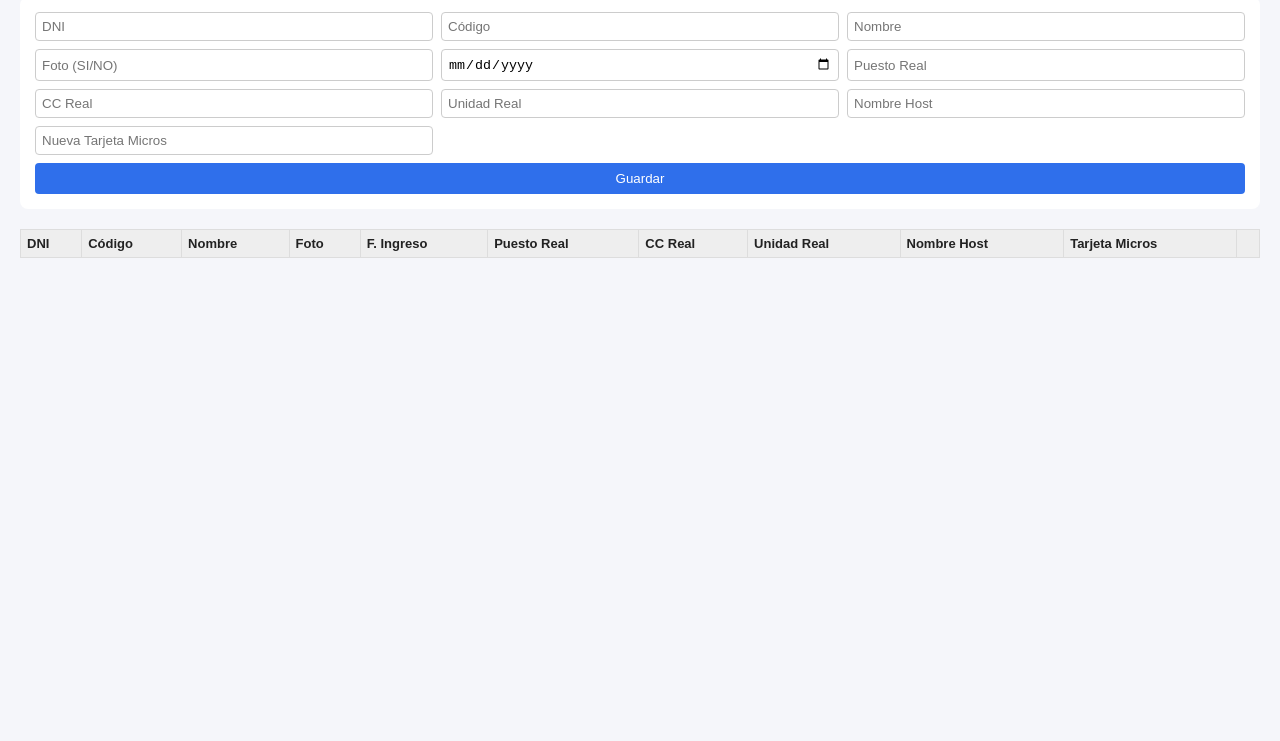
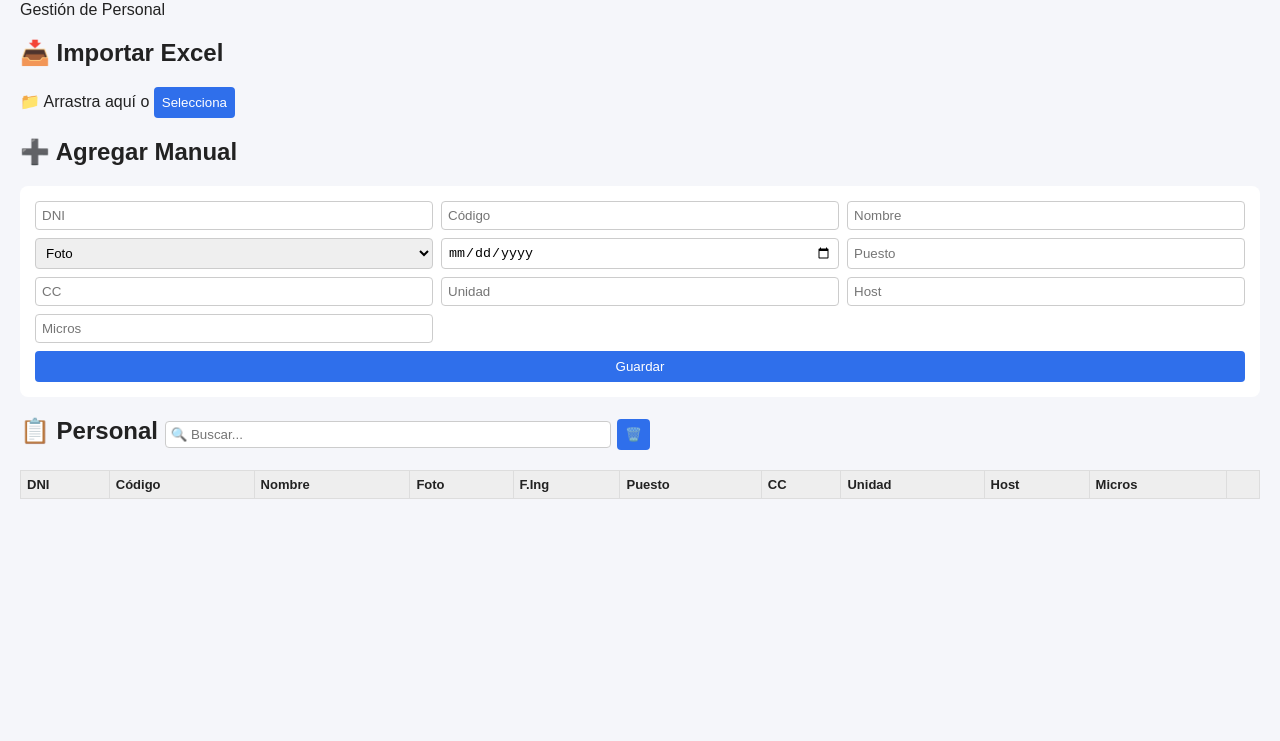
Before and after one commit to systemswissotelTI/inventaTISwiss, a website built with Vite: page index.html in a window 1280 px wide. Shown: the part 59-800 px from the top of the page. Built offline with nearby package versions, Linux system fonts and the light colour scheme; some packages are replaced by stand-ins of ours; no server answers; the database is empty.

Commit message:
Update index.html

```diff
--- a/index.html
+++ b/index.html
@@ -2,35 +2,18 @@
 <html lang="es">
 <head>
 <meta charset="UTF-8">
-<title>Sistema Personal - Firebase</title>
+<meta name="viewport" content="width=device-width, initial-scale=1.0">
+<title>inventaTISwiss</title>
 <link rel="stylesheet" href="/src/style.css">
 </head>
 <body>
-
-<h1>Personal (colección: <b>personal</b>)</h1>
-
-<form name="f" id="form-personal">
-  <input name="dni" placeholder="DNI" required>
-  <input name="codigo" placeholder="Código" required>
-  <input name="nombre" placeholder="Nombre" required>
-  <input name="foto" placeholder="Foto (SI/NO)">
-  <input name="fechaIngreso" type="date">
-  <input name="puestoReal" placeholder="Puesto Real">
-  <input name="ccReal" placeholder="CC Real">
-  <input name="unidadReal" placeholder="Unidad Real">
-  <input name="nombreHost" placeholder="Nombre Host">
-  <input name="nuevaTarjetaMicros" placeholder="Nueva Tarjeta Micros">
-  <button type="submit">Guardar</button>
-</form>
-
-<table>
-  <thead><tr>
-    <th>DNI</th><th>Código</th><th>Nombre</th><th>Foto</th><th>F. Ingreso</th>
-    <th>Puesto Real</th><th>CC Real</th><th>Unidad Real</th><th>Nombre Host</th><th>Tarjeta Micros</th><th></th>
-  </tr></thead>
-  <tbody id="tbody"></tbody>
-</table>
-
+<div class="container">
+<header><h1>📊 inventaTISwiss</h1><p>Gestión de Personal</p></header>
+<section class="importador"><h2>📥 Importar Excel</h2><div class="drop-zone" id="dropZone"><p>📁 Arrastra aquí o <button type="button" id="selectFileBtn">Selecciona</button></p><input type="file" id="excelInput" accept=".xlsx,.xls" style="display:none"></div><div id="importStatus" style="display:none;"><div class="progress-bar"><div id="progressFill"></div></div><p id="statusText"></p></div></section>
+<section><h2>➕ Agregar Manual</h2><form id="form-personal"><input name="DNI" placeholder="DNI" required><input name="Código" placeholder="Código" required><input name="Nombre" placeholder="Nombre" required><select name="Foto"><option>Foto</option><option>SI</option><option>NO</option></select><input name="Fecha de Ingreso" type="date"><input name="Puesto Real" placeholder="Puesto"><input name="CC Real" placeholder="CC"><input name="Unidad Real" placeholder="Unidad"><input name="Nombre Host" placeholder="Host"><input name="Nueva Tajeta Micros" placeholder="Micros"><button type="submit">Guardar</button></form></section>
+<section><h2>📋 Personal <input type="text" id="searchInput" placeholder="🔍 Buscar..." style="width:35%;padding:5px"> <button id="clearAllBtn" class="btn-danger">🗑️</button></h2><table><thead><tr><th>DNI</th><th>Código</th><th>Nombre</th><th>Foto</th><th>F.Ing</th><th>Puesto</th><th>CC</th><th>Unidad</th><th>Host</th><th>Micros</th><th></th></tr></thead><tbody id="tbody"></tbody></table></section>
+</div>
 <script type="module" src="/src/main.js"></script>
+<script src="https://cdnjs.cloudflare.com/ajax/libs/xlsx/0.18.5/xlsx.full.min.js"></script>
 </body>
 </html>
```
